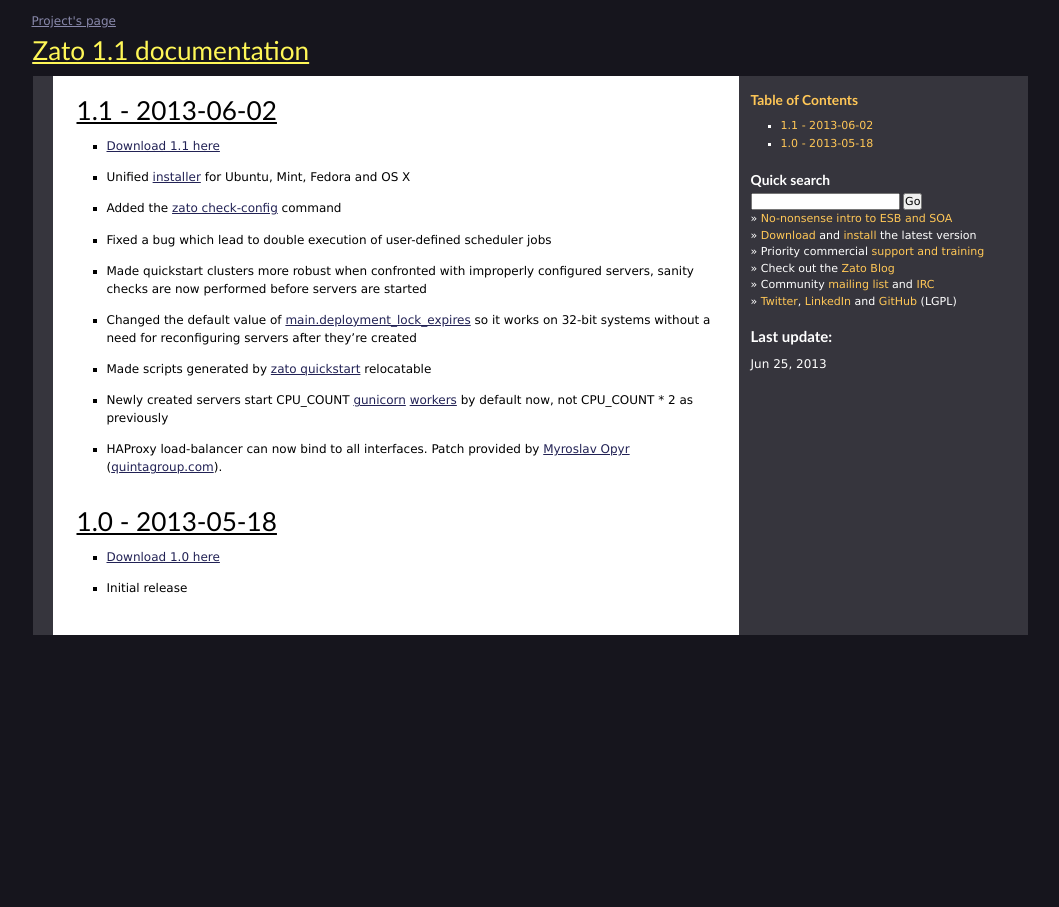
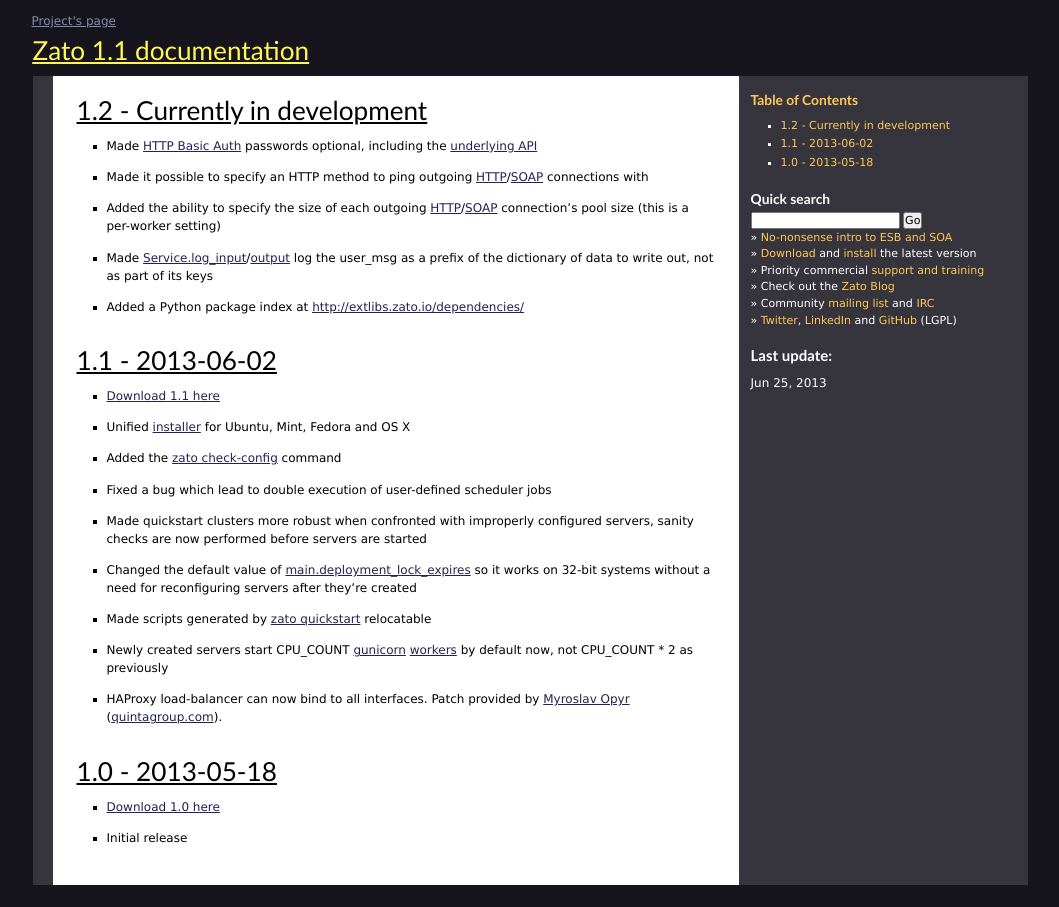
Before and after one commit to rfdiazpr/zato-docs, a Sphinx documentation site: the page built from sphinx/project/changelog.txt, in a window 1280 px wide. Shown: the whole page, without its empty margins (110-1169 px from the left). Built offline with Sphinx 7.4.7, drawn with Linux system fonts in a browser that asks for light colours.

Commit message:
Added a changelog of what was done for 1.2 so far

```diff
--- a/sphinx/project/changelog.txt
+++ b/sphinx/project/changelog.txt
@@ -1,3 +1,25 @@
+1.2 - Currently in development
+==============================
+
+* Made
+  :doc:`HTTP Basic Auth <../web-admin/security/basic-auth>` passwords optional, including the
+  :doc:`underlying API <../public-api/details/zato.security.basic-auth.change-password>`
+
+* Made it possible to specify an HTTP method to ping outgoing
+  :doc:`HTTP <../web-admin/outgoing/plain-http>`/:doc:`SOAP <../web-admin/outgoing/soap>`
+  connections with
+
+* Added the ability to specify the size of each outgoing
+  :doc:`HTTP <../web-admin/outgoing/plain-http>`/:doc:`SOAP <../web-admin/outgoing/soap>`
+  connection's pool size  (this is a per-worker setting)
+
+* Made :ref:`Service.log_input <progguide-write-service-log_input>`/:ref:`output <progguide-write-service-log_output>`
+  log the user_msg as a prefix of the dictionary of data to write out, not as part
+  of its keys
+
+* Added a Python package index at `http://extlibs.zato.io/dependencies/ <http://extlibs.zato.io/dependencies/>`_
+
+
 1.1 - 2013-06-02
 ================
 
```
Also changed, not shown: sphinx/progguide/service-dev.txt (+2 -6 lines).
